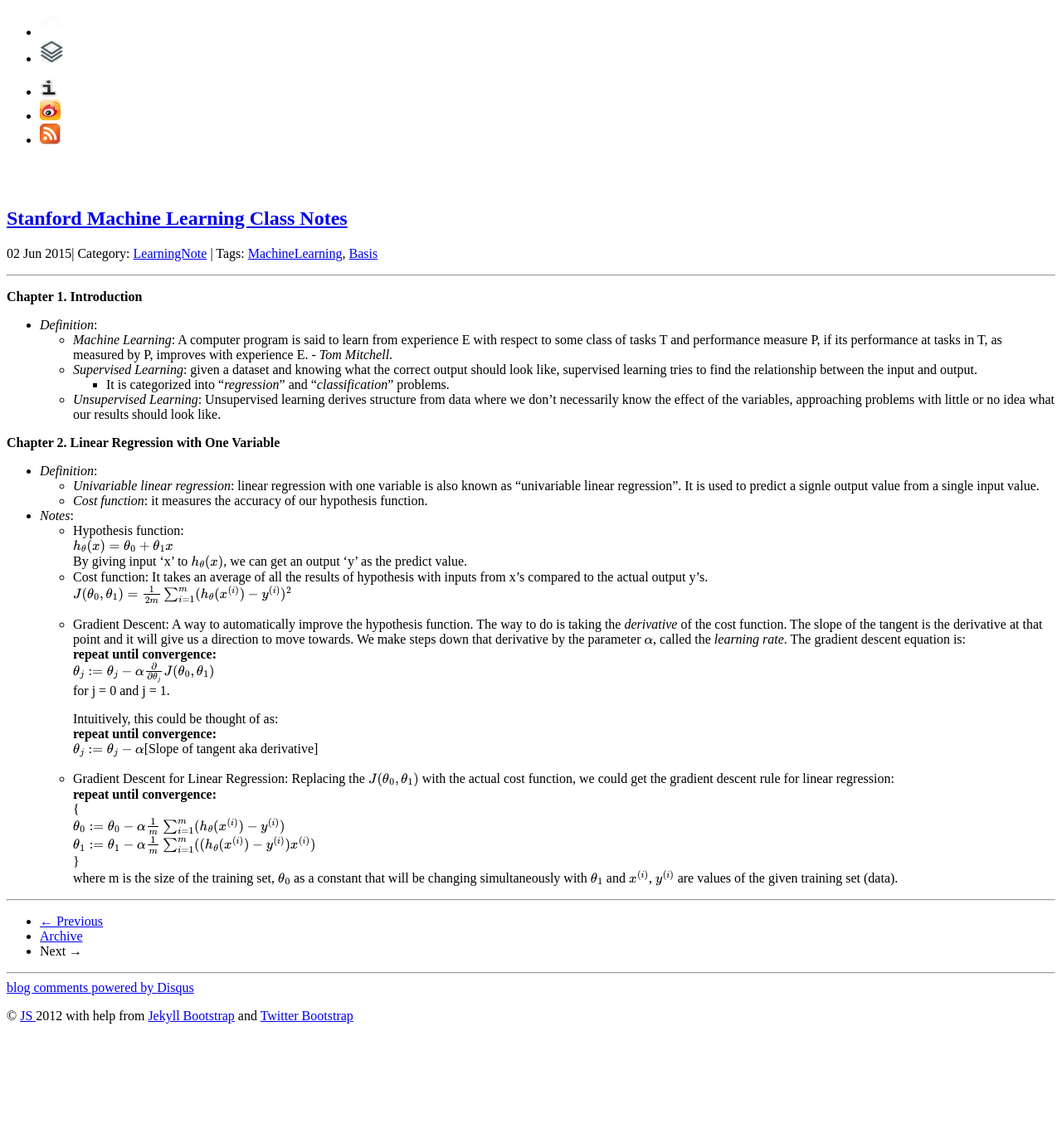
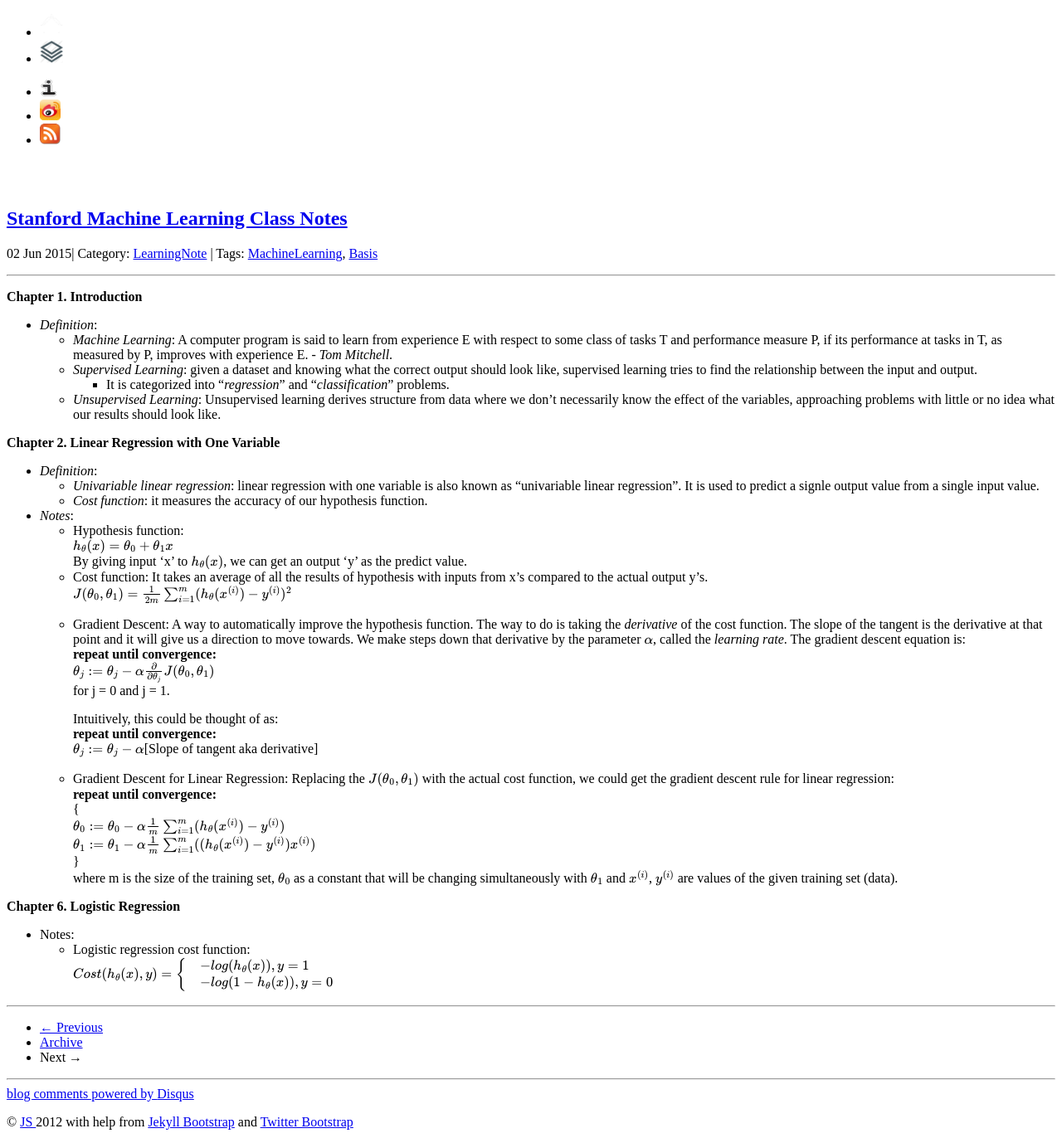
Before and after one commit to 0xAS/0xas.github.com, a Jekyll site: the page built from _posts/2015-06-02-Stanford-Machine-Learning-Class-Notes.md, in a window 1280 px wide. Shown: the whole page at 83% size. Built offline with Jekyll 4.4.1, drawn with Linux system fonts in a browser that asks for light colours; formulas are drawn with MathJax 3; comment, search, counter and statistics services are not loaded; before the commit the page ends 1250 px from its top, so only the background shows below that.

Commit message:
test
test

```diff
--- a/_posts/2015-06-02-Stanford-Machine-Learning-Class-Notes.md
+++ b/_posts/2015-06-02-Stanford-Machine-Learning-Class-Notes.md
@@ -40,3 +40,12 @@ tags : [MachineLearning, Basis]
             $$\theta_1 := \theta_1 - \alpha \frac{1}{m}\sum_{i=1}^m((h_{\theta}(x^{(i)}) - y^{(i)})x^{(i)})$$ \\
         }\\
         where m is the size of the training set, $$\theta_0$$ as a constant that will be changing simultaneously with $$\theta_1$$ and $$x^{(i)}$$, $$y^{(i)}$$ are values of the given training set (data).
+
+**Chapter 6. Logistic Regression**
+
+- Notes:
+    + Logistic regression cost function:\\
+        $$Cost(h_{\theta}(x), y) = \begin{cases}
+ & -log(h_{\theta}(x)), y = 1\\
+ & -log(1 - h_{\theta}(x)), y = 0
+\end{cases}$$
```
